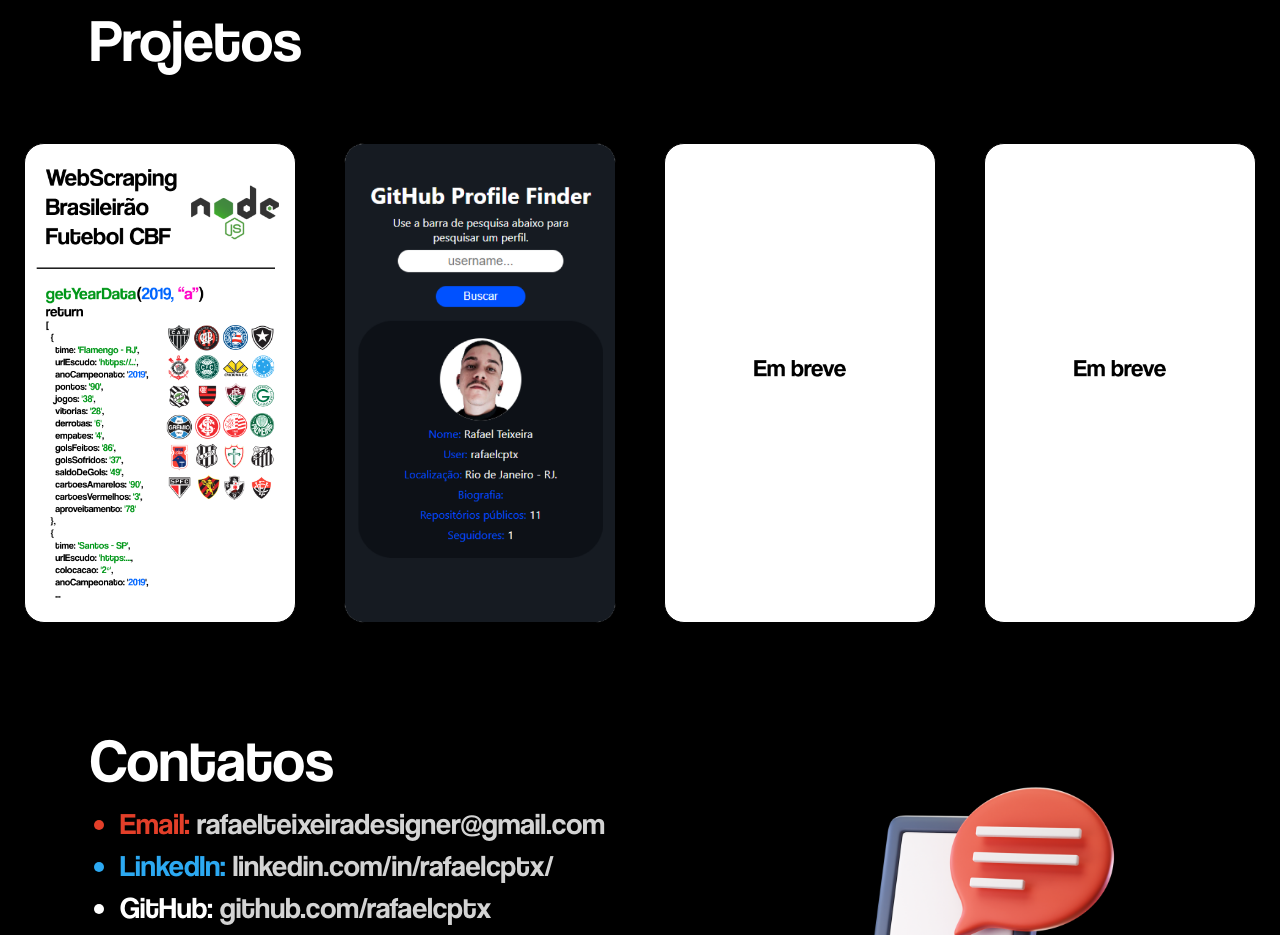
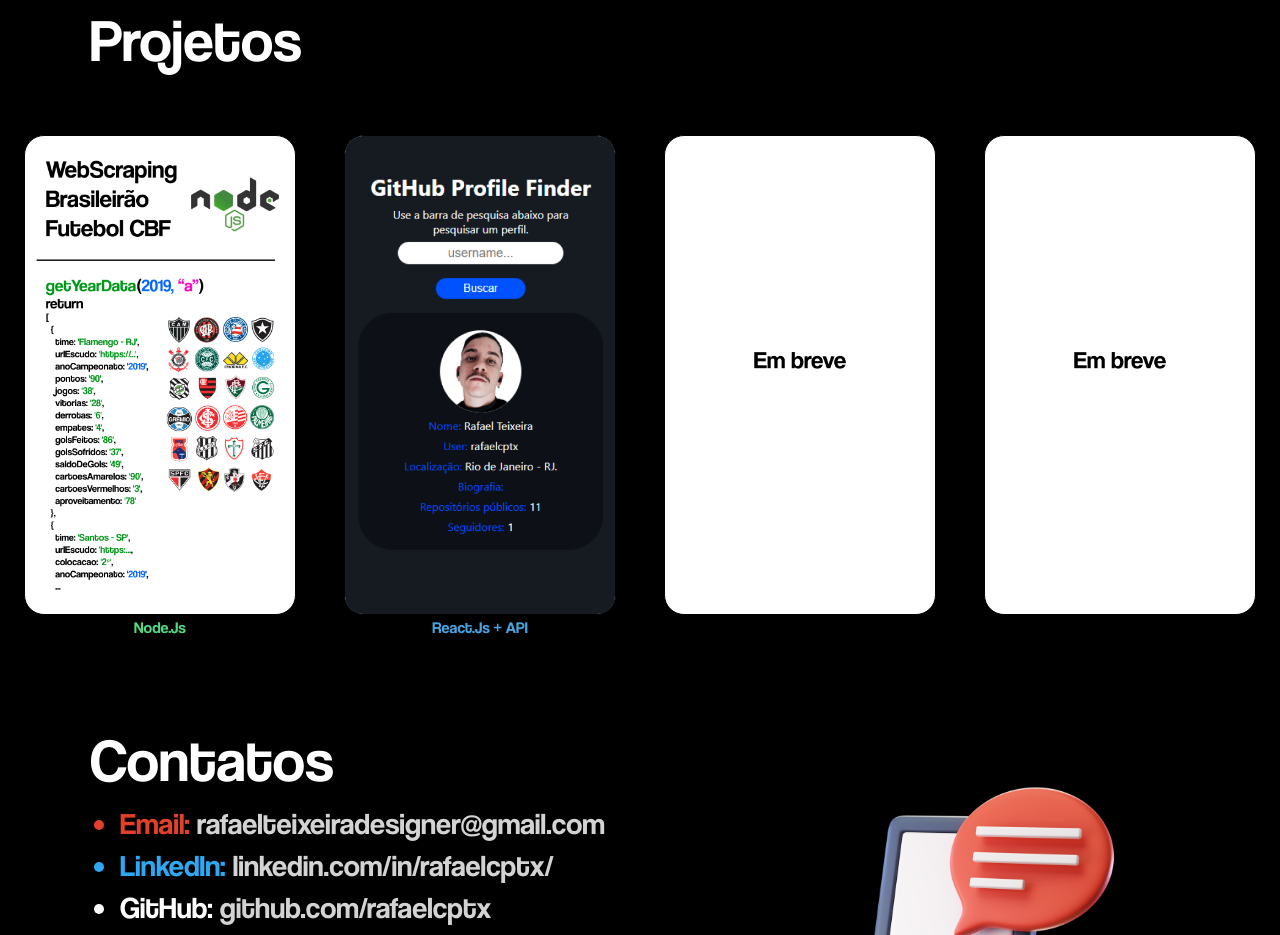
Before and after one commit to rafaelcptx/portfolio, a plain HTML site: page index.html in a window 1280 px wide. Shown: the part 2345-3280 px from the top of the page. Drawn offline with nearby package versions, Linux system fonts and the light colour scheme.

Commit message:
adiciona lang dos projetos

```diff
--- a/index.html
+++ b/index.html
@@ -158,6 +158,7 @@
                 src="./assets/Card Projetos.png"
                 alt="projeto1"
             /></a>
+            <p class="font greenFont">Node.Js</p>
           </div>
           <div class="project">
             <a
@@ -170,6 +171,7 @@
                 alt="projeto2"
               />
             </a>
+            <p class="font blueFont">React.Js + API</p>
           </div>
           <div class="project">
             <img
--- a/style.css
+++ b/style.css
@@ -277,6 +277,8 @@ footer.bar {
   border: black solid 1px;
   background-color: white;
   border-radius: 20px;
+  text-align: center;
+  margin: 20px 0px;
 }
 
 .project:hover {
```
